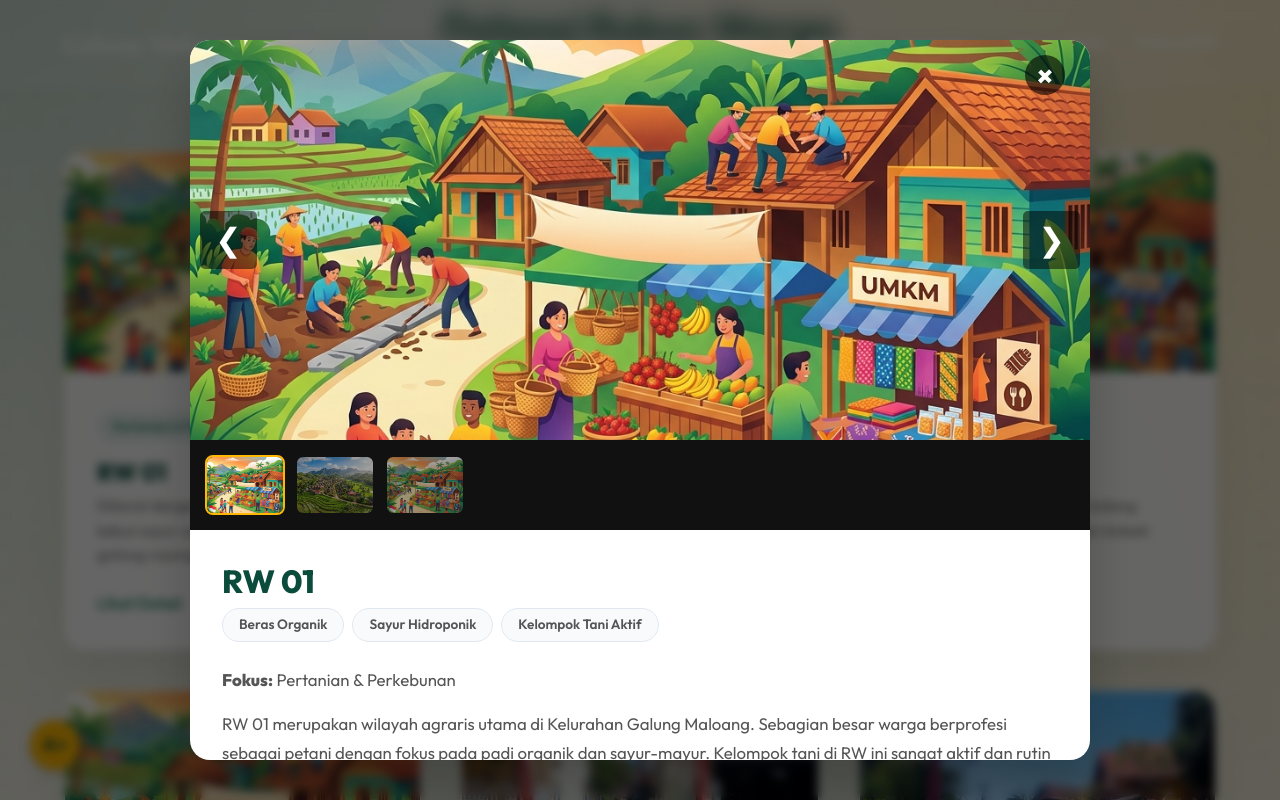
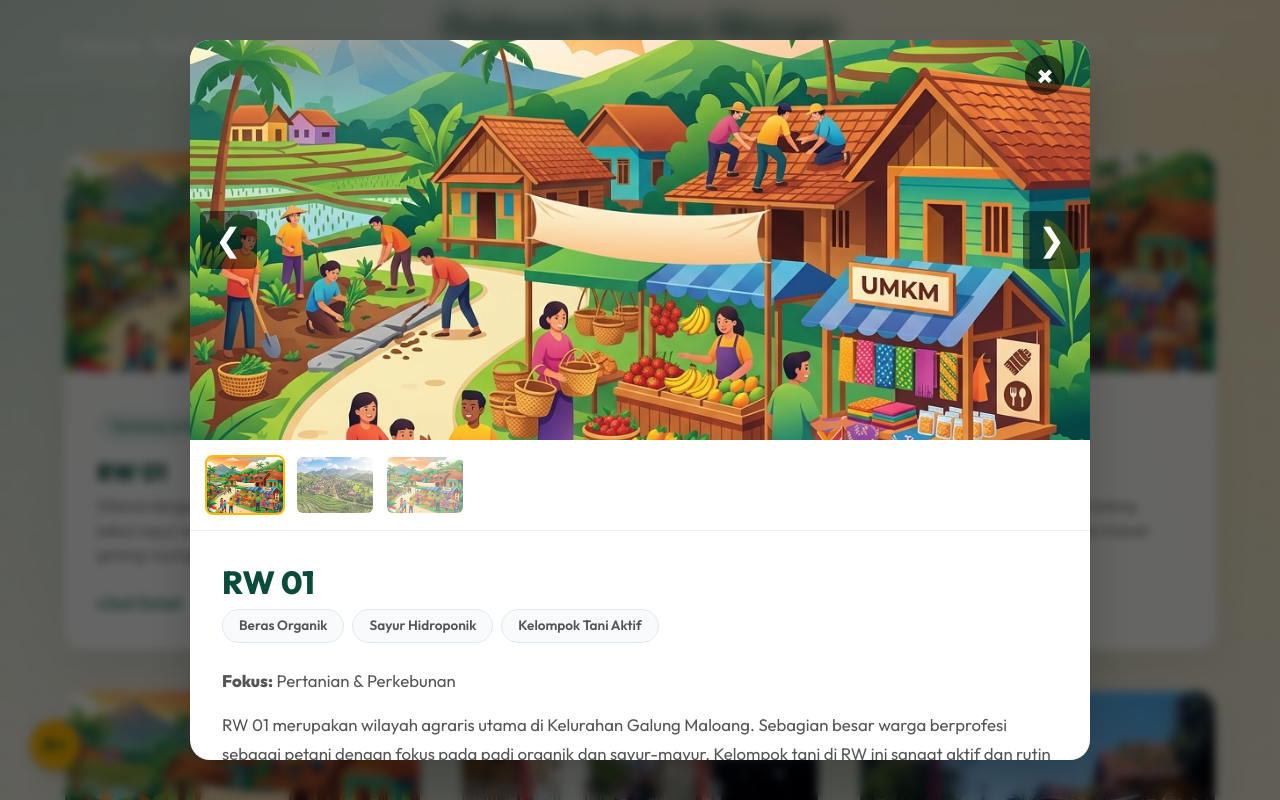
Before and after one commit to dutgit/Media-Informasi-Galung-Maloang, a website built with Vite: page index.html in a window 1280 px wide. Both pictures are taken after a click on the element 242 px from the left and 1903 px from the top of the page. Shown: the part 1503-2303 px from the top of the page. Built offline with nearby package versions, Linux system fonts and the light colour scheme; a web font is replaced by a local one.

Commit message:
fix: mengubah background thumbnail menjadi putih agar menyatu dengan modal

```diff
--- a/src/style.css
+++ b/src/style.css
@@ -759,11 +759,12 @@ footer {
   display: flex;
   gap: 10px;
   padding: 15px;
-  background: #111;
+  background: #fff;
+  border-bottom: 1px solid #eee;
   overflow-x: auto;
   white-space: nowrap;
   scrollbar-width: thin;
-  scrollbar-color: var(--accent-color) #222;
+  scrollbar-color: var(--accent-color) #f1f1f1;
 }
 
 .proker-thumbnails::-webkit-scrollbar {
```
